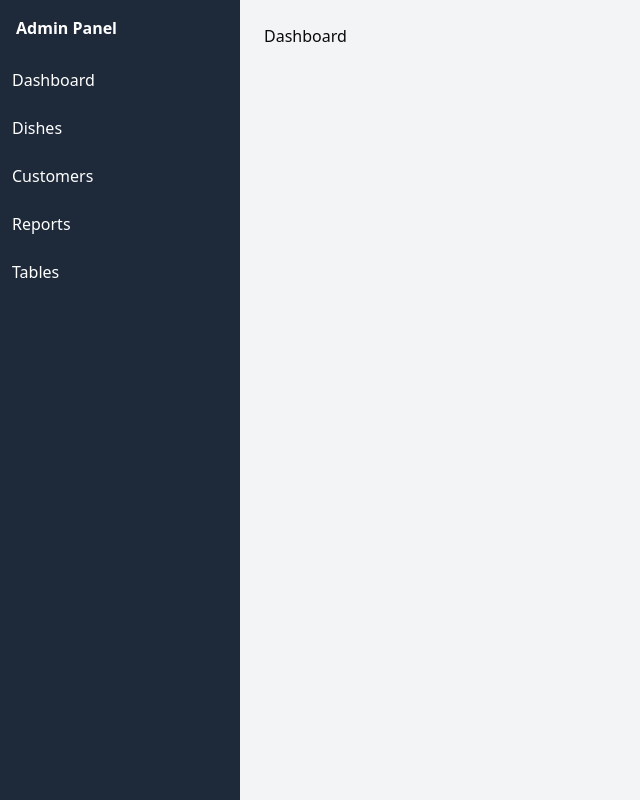
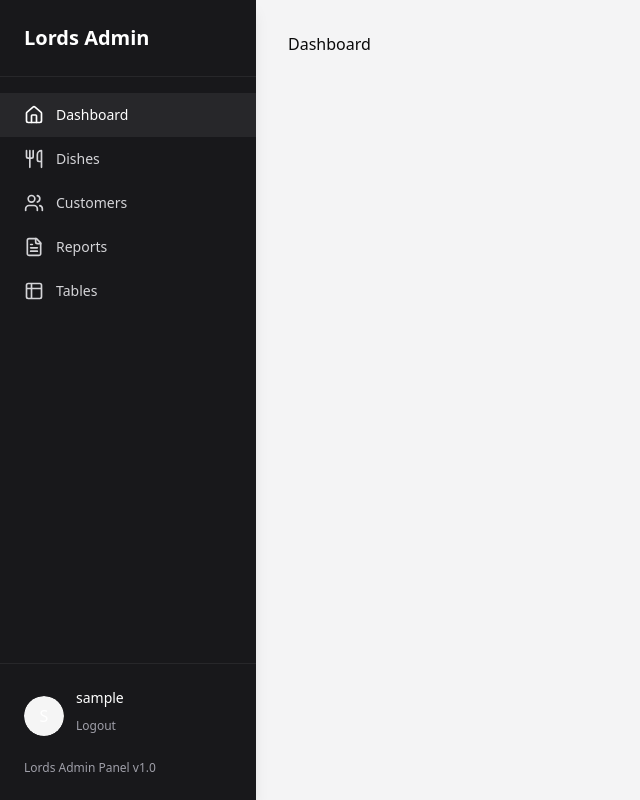
Before and after one commit to chiragRane-Projects/restaurant_admin_frontend, a React (Vite) app: page / in a window 1280 px wide. Shown: the whole page, without its empty margins (0-640 px from the left). Built offline with nearby package versions, Linux system fonts and the light colour scheme; sample sign-in values are in the browser's storage.

Commit message:
Enhanced Sidebar

```diff
--- a/src/layouts/AdminLayout.jsx
+++ b/src/layouts/AdminLayout.jsx
@@ -1,22 +1,120 @@
-import { Outlet, Link } from "react-router-dom";
+import { Outlet, Link, useLocation, useNavigate } from "react-router-dom";
+import { useState } from "react";
+import { Home, Utensils, Users, FileText, Table2, Menu, X } from "lucide-react";
+import { Avatar, AvatarFallback, AvatarImage } from "@/components/ui/avatar";
+import { Button } from "@/components/ui/button";
+import { useAuth } from "@/store/useAuth";
+import { toast } from "react-toastify";
 
 export default function AdminLayout() {
+  const [isSidebarOpen, setIsSidebarOpen] = useState(false);
+  const location = useLocation();
+  const navigate = useNavigate();
+  const { user, logout } = useAuth();
+
+  const navItems = [
+    { path: "/", label: "Dashboard", icon: Home },
+    { path: "/dishes", label: "Dishes", icon: Utensils },
+    { path: "/customers", label: "Customers", icon: Users },
+    { path: "/reports", label: "Reports", icon: FileText },
+    { path: "/tables", label: "Tables", icon: Table2 },
+  ];
+
+  const handleLogout = () => {
+    logout();
+    localStorage.removeItem("token");
+    localStorage.removeItem("user");
+    toast.success("Logged out successfully");
+    navigate("/login", { replace: true });
+  };
+
+  const toggleSidebar = () => {
+    setIsSidebarOpen(!isSidebarOpen);
+  };
+
   return (
-    <div className="flex h-screen">
+    <div className="flex min-h-screen bg-zinc-100">
+      {/* Mobile Menu Toggle */}
+      <Button
+        variant="ghost"
+        className="lg:hidden fixed top-4 left-4 z-50 p-2"
+        onClick={toggleSidebar}
+        aria-label={isSidebarOpen ? "Close sidebar" : "Open sidebar"}
+      >
+        {isSidebarOpen ? <X size={24} /> : <Menu size={24} />}
+      </Button>
+
       {/* Sidebar */}
-      <aside className="w-60 bg-gray-800 text-white flex flex-col">
-        <Link to="/" className="p-4 font-bold">Admin Panel</Link>
-        <nav className="flex-1">
-          <Link to="/" className="block p-3 hover:bg-gray-700">Dashboard</Link>
-          <Link to="/dishes" className="block p-3 hover:bg-gray-700">Dishes</Link>
-          <Link to="/customers" className="block p-3 hover:bg-gray-700">Customers</Link>
-          <Link to="/reports" className="block p-3 hover:bg-gray-700">Reports</Link>
-          <Link to="/tables" className="block p-3 hover:bg-gray-700">Tables</Link>
+      <aside
+        className={`fixed inset-y-0 left-0 w-64 bg-zinc-900 text-white flex flex-col shadow-lg transform transition-transform duration-300 ease-in-out lg:static lg:translate-x-0 z-40 ${
+          isSidebarOpen ? "translate-x-0" : "-translate-x-full"
+        }`}
+      >
+        <div className="p-6 border-b border-zinc-800 flex items-center justify-between">
+          <Link to="/" className="flex items-center gap-2">
+            <span className="text-xl font-bold text-white">Lords Admin</span>
+          </Link>
+          <Button
+            variant="ghost"
+            className="lg:hidden p-2 text-white"
+            onClick={toggleSidebar}
+            aria-label="Close sidebar"
+          >
+            <X size={20} />
+          </Button>
+        </div>
+        <nav className="flex-1 py-4">
+          {navItems.map((item) => (
+            <Link
+              key={item.path}
+              to={item.path}
+              className={`flex items-center gap-3 px-6 py-3 text-sm font-medium transition-colors ${
+                location.pathname === item.path
+                  ? "bg-zinc-800 text-white"
+                  : "text-zinc-300 hover:bg-zinc-800 hover:text-white"
+              }`}
+              onClick={() => setIsSidebarOpen(false)}
+            >
+              <item.icon size={20} />
+              <span>{item.label}</span>
+            </Link>
+          ))}
         </nav>
+        <div className="p-6 border-t border-zinc-800">
+          <div className="flex items-center gap-3">
+            <Avatar className="h-10 w-10">
+              <AvatarImage src={user?.avatar || ""} alt={user?.username || "User"} />
+              <AvatarFallback>
+                {user?.username ? user.username[0].toUpperCase() : "U"}
+              </AvatarFallback>
+            </Avatar>
+            <div className="flex-1">
+              <p className="text-sm font-medium text-white">
+                {user?.username || "Admin User"}
+              </p>
+              <Button
+                variant="link"
+                className="p-0 text-xs text-zinc-400 hover:text-white"
+                onClick={handleLogout}
+              >
+                Logout
+              </Button>
+            </div>
+          </div>
+          <p className="text-xs text-zinc-400 mt-4">Lords Admin Panel v1.0</p>
+        </div>
       </aside>
 
+      {/* Overlay for mobile when sidebar is open */}
+      {isSidebarOpen && (
+        <div
+          className="fixed inset-0 bg-black/50 z-30 lg:hidden"
+          onClick={toggleSidebar}
+        ></div>
+      )}
+
       {/* Main Content */}
-      <main className="flex-1 bg-gray-100 p-6 overflow-y-auto">
+      <main className="flex-1 p-6 lg:p-8 overflow-y-auto lg:ml-0 mt-16 lg:mt-0">
         <Outlet />
       </main>
     </div>
```
